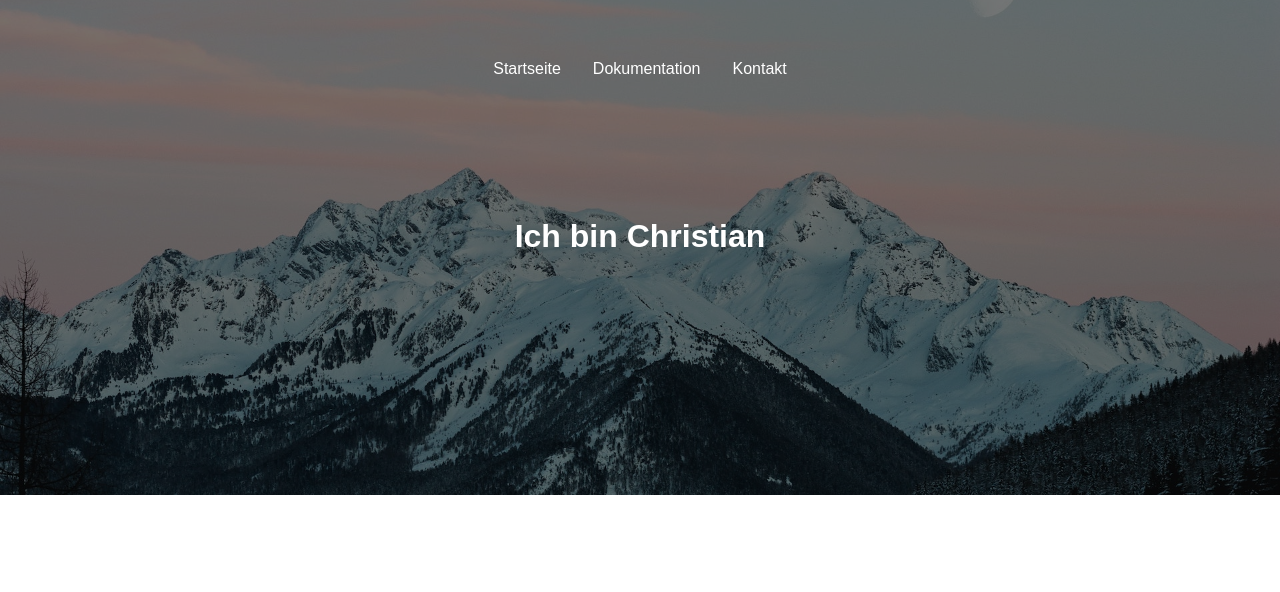
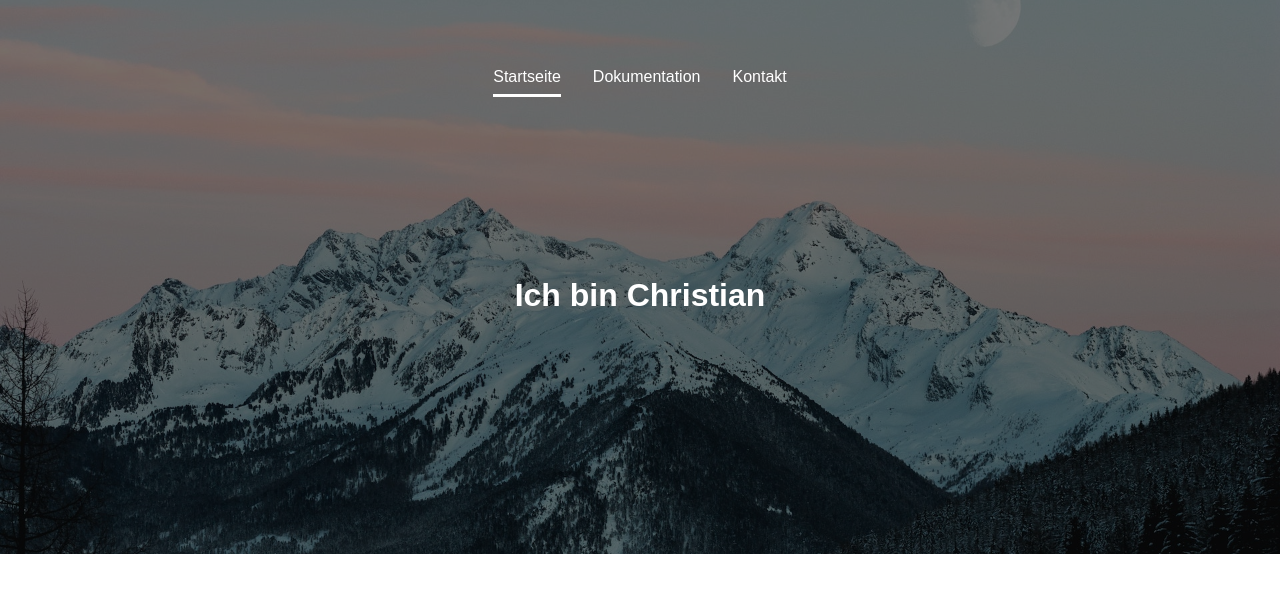
Before and after one commit to Delloarc/Projekt-Informatik, a plain HTML site: page index.html in a window 1280 px wide. Drawn offline with Linux system fonts and the light colour scheme.

Commit message:
Add files via upload

```diff
--- a/index.html
+++ b/index.html
@@ -13,7 +13,7 @@
     <div class="navbar-bg">
 <div class="navbar">
     <div class="navbar-links">
-            <a href="index.html">Startseite</a>
+            <a href="index.html" class="active-link">Startseite</a>
         <a href="dokumentation.html">Dokumentation</a>
             <a href="contact.html">Kontakt</a>
         </div>
--- a/styles.css
+++ b/styles.css
@@ -10,6 +10,11 @@
 .navbar-links a {
     text-decoration: none;
     color: white;
+    padding: 8px 0;
+    transition: 0.3s all ease-in-out;
+}
+.navbar-links a:hover {
+opacity: 0.7;
 }
 .navbar-bg {
     padding: 60px 40px 120px 40px;
@@ -23,5 +28,11 @@
     text-align: center;
 }
 .header {
-    margin: 140px 48px 120px 48px;
+    margin: 180px 48px 120px 48px;
 }
+.active-link {
+    border-bottom: 3px solid white;
+}
+.content {
+    padding: 80px 16vw;
+}
```
